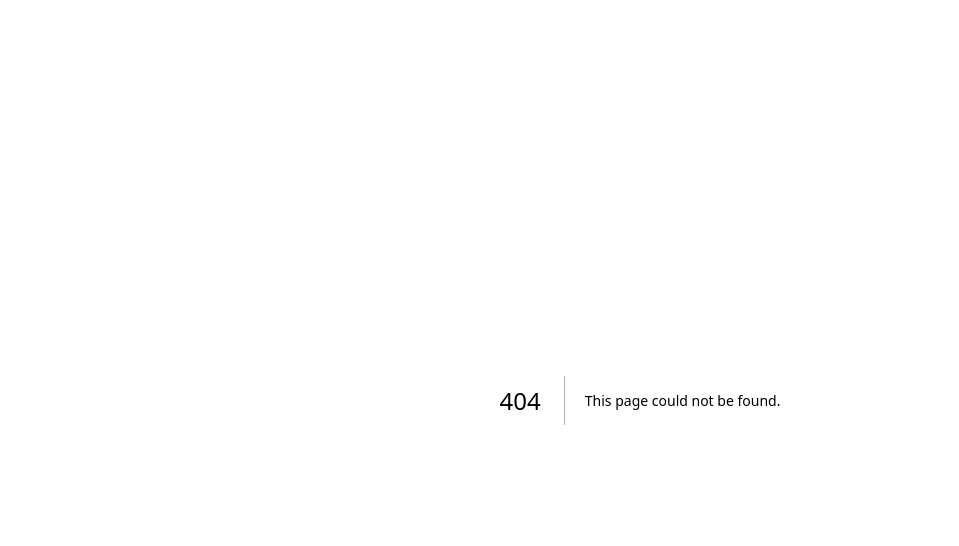
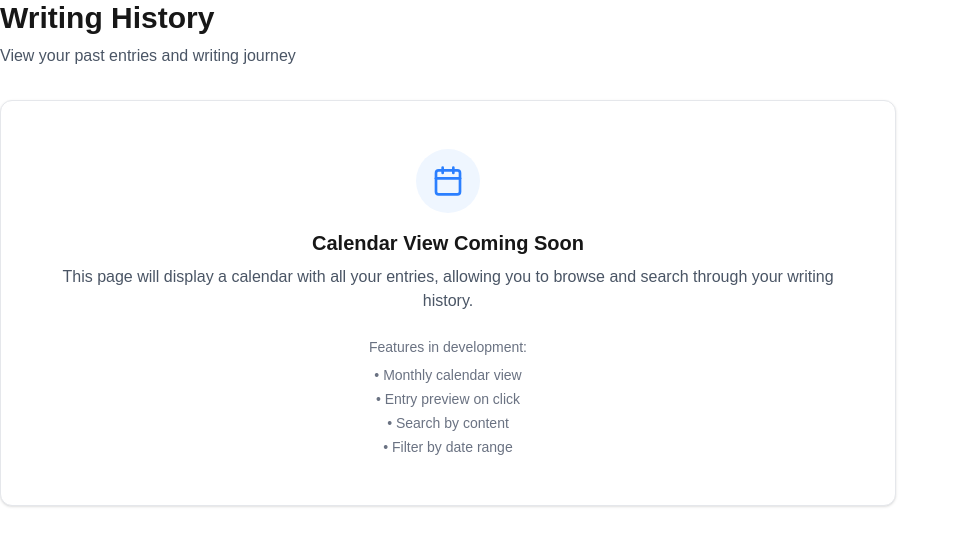
Before and after one commit to kynth65/daily-writing-app, a Next.js app: page /history in a window 1280 px wide. Before the commit this address had no page. Shown: the top 546 px of the page, without its empty margins (0-959 px from the left). Built offline with nearby package versions, Linux system fonts and the light colour scheme.

Commit message:
Add history page

```diff
--- /dev/null
+++ b/src/app/history/page.tsx
@@ -0,0 +1,32 @@
+import { Calendar } from 'lucide-react'
+
+export default function HistoryPage() {
+  return (
+    <div className="max-w-4xl">
+      <div className="mb-8">
+        <h1 className="text-3xl font-bold mb-2">Writing History</h1>
+        <p className="text-gray-600">View your past entries and writing journey</p>
+      </div>
+
+      <div className="bg-white rounded-xl shadow-sm border border-gray-200 p-12 text-center">
+        <div className="inline-flex items-center justify-center w-16 h-16 bg-blue-50 rounded-full mb-4">
+          <Calendar size={32} className="text-blue-500" />
+        </div>
+        <h2 className="text-xl font-semibold mb-2">Calendar View Coming Soon</h2>
+        <p className="text-gray-600 mb-6">
+          This page will display a calendar with all your entries, allowing you to browse and
+          search through your writing history.
+        </p>
+        <div className="text-sm text-gray-500">
+          <p>Features in development:</p>
+          <ul className="mt-2 space-y-1">
+            <li>• Monthly calendar view</li>
+            <li>• Entry preview on click</li>
+            <li>• Search by content</li>
+            <li>• Filter by date range</li>
+          </ul>
+        </div>
+      </div>
+    </div>
+  )
+}
```
